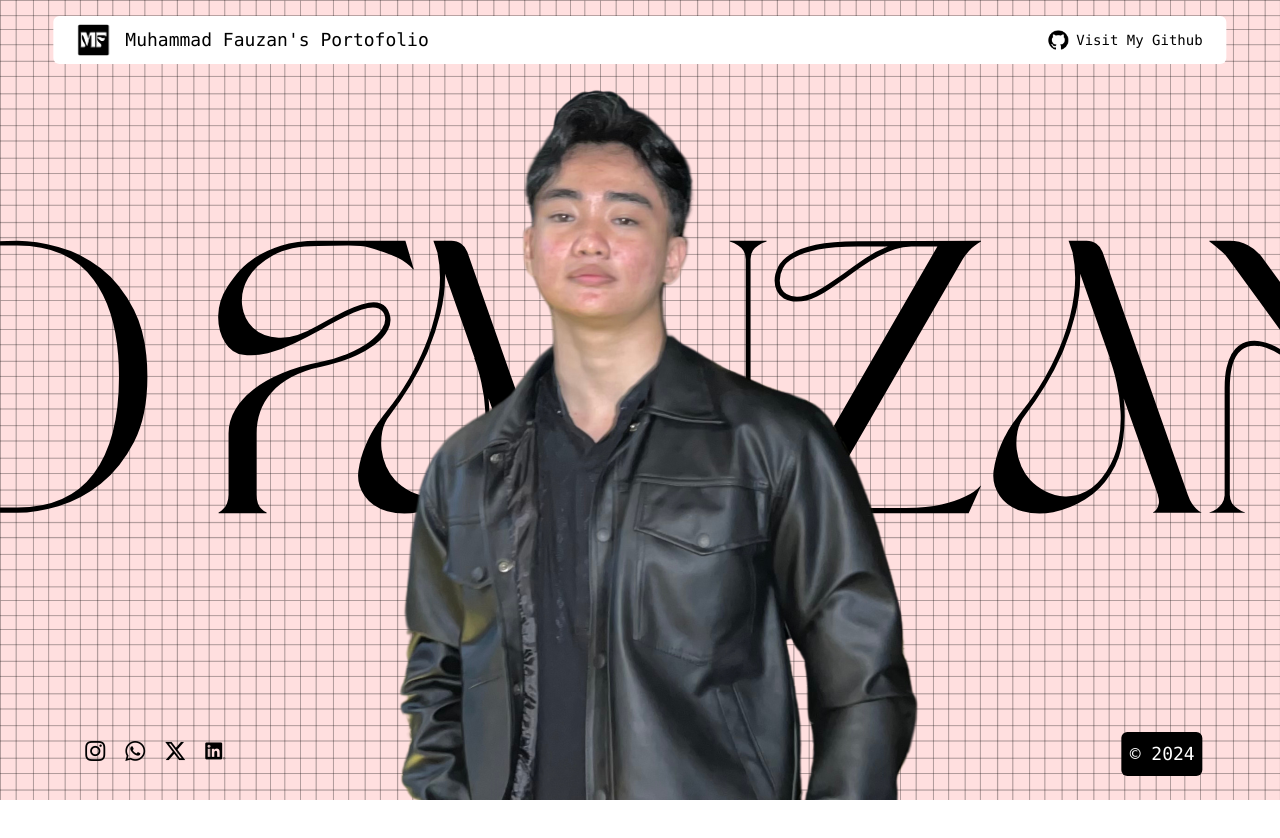
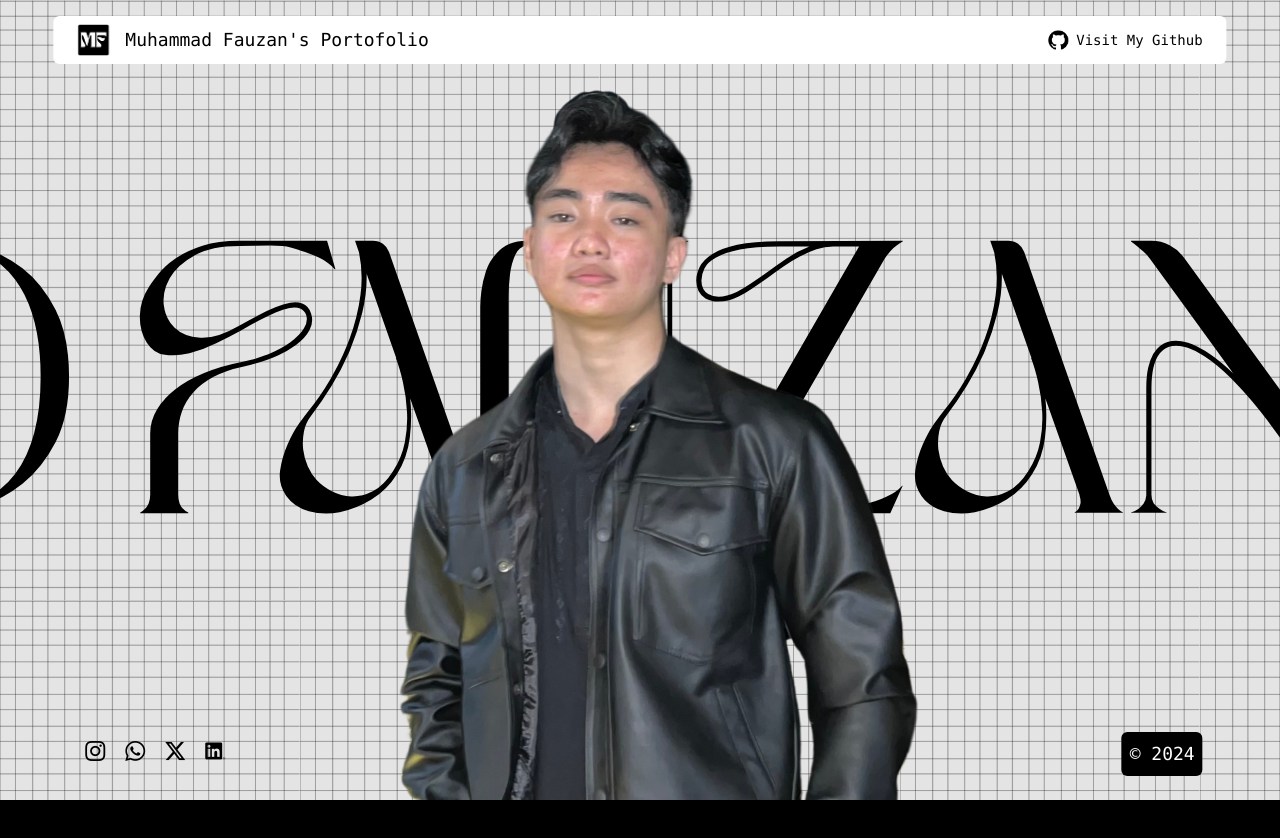
Before and after one commit to muhfauzannn/porto-web, a React (Vite) app: page / in a window 1280 px wide. Shown: the top 838 px of the page. Before the commit the page ends 800 px from the top, so only its background shows below. Built offline with nearby package versions, Linux system fonts and the light colour scheme.

Commit message:
fix hero

```diff
--- a/src/App.jsx
+++ b/src/App.jsx
@@ -1,13 +1,13 @@
 import { useState } from 'react'
-import reactLogo from './assets/react.svg'
-import viteLogo from '/vite.svg'
-import logo from '/src/assets/logo.png'
 import Hero from './components/hero'
 
 function App() {
   return (
     <>
       <Hero />
+      <div className="h-screen bg-black mt-screen">
+
+      </div>
     </>
   )
 }
--- a/tailwind.config.js
+++ b/tailwind.config.js
@@ -10,6 +10,9 @@ export default {
         calora: ['Calora', 'sans-serif'],
         'calora-italic': ['Calora Italic', 'sans-serif'],
       },
+      margin:{
+        'screen': '100vh',
+      },
     },
   },
   plugins: [],
```
Also changed, not shown: src/assets/pattern.png, src/assets/pattern2.png (added).
